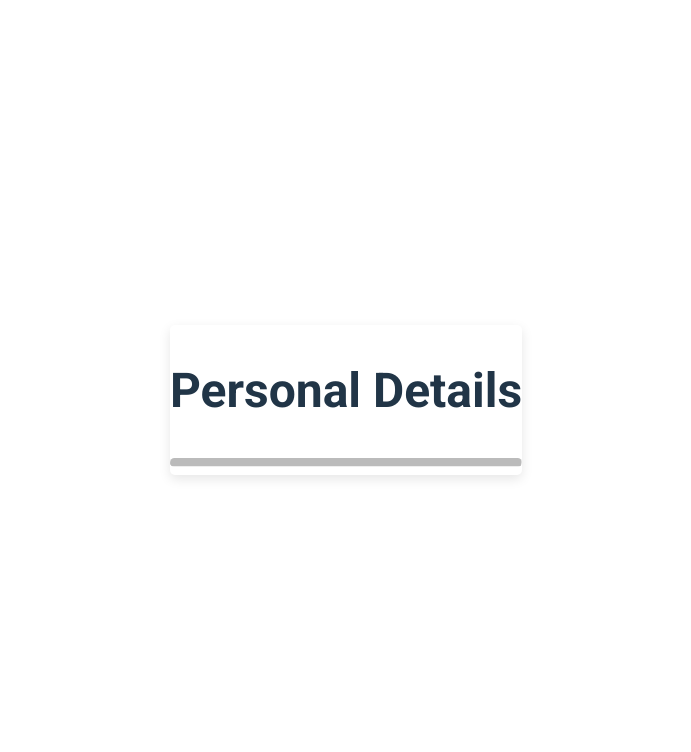
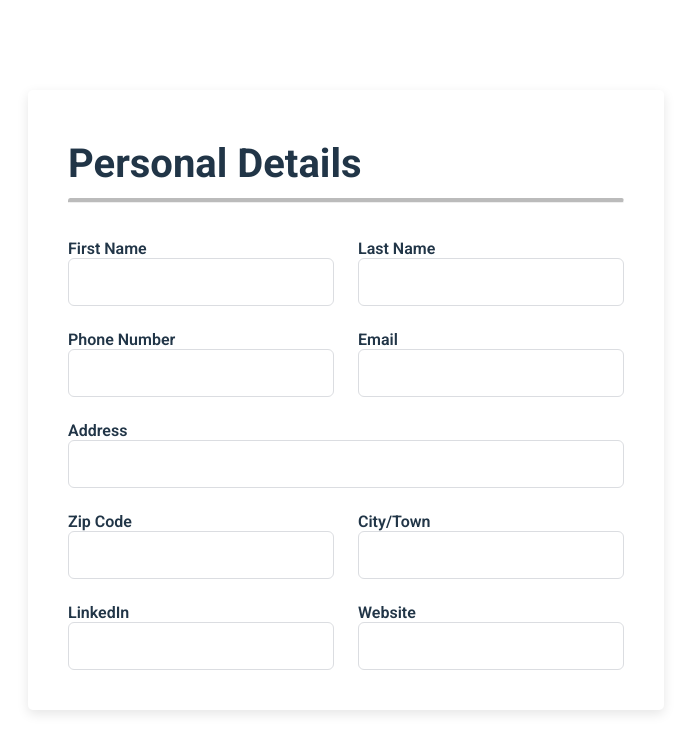
Before and after one commit to Edward-Rodriguez/cv-application, a React (Vite) app: page / in a window 1280 px wide. Shown: the top 752 px of the page, without its empty margins (294-985 px from the left). Built offline with nearby package versions, Linux system fonts and the light colour scheme.

Commit message:
Add personal details input fields -no error handling yet

```diff
--- a/src/App.jsx
+++ b/src/App.jsx
@@ -1,12 +1,34 @@
 import { useState } from 'react';
 import './App.css';
 import Section from './components/Section';
+import Input from './components/Input';
+import {
+  FIRST_NAME,
+  LAST_NAME,
+  PERSONAL_DETAILS,
+  PHONE_NUMBER,
+  EMAIL,
+  ADDRESS,
+  ZIP_CODE,
+  CITY_TOWN,
+  LINKEDIN,
+  WEBSITE,
+} from './consts/headings';
+import { TEXT } from './consts/attrValues';
 
 function App() {
   return (
-    <>
-      <Section title='Personal Details' id='personal' />
-    </>
+    <Section title={PERSONAL_DETAILS} id='personal'>
+      <Input label={FIRST_NAME} type={TEXT} />
+      <Input label={LAST_NAME} type={TEXT} />
+      <Input label={PHONE_NUMBER} type={TEXT} />
+      <Input label={EMAIL} type={EMAIL} />
+      <Input label={ADDRESS} type={TEXT} />
+      <Input label={ZIP_CODE} type={TEXT} />
+      <Input label={CITY_TOWN} type={TEXT} />
+      <Input label={LINKEDIN} type={TEXT} />
+      <Input label={WEBSITE} type={TEXT} />
+    </Section>
   );
 }
 
--- a/src/components/Input.jsx
+++ b/src/components/Input.jsx
@@ -1,13 +1,22 @@
+import '../styles/Input.css';
+
 export default function Input({ label, type, value, onChange, isRequired }) {
+  const id = label.toLowerCase().replaceAll(' ', '');
+
   return (
+    <div id={id + '-form'} className='form-control'>
       <label>
         {label}
         <input
+          id={id}
           type={type}
           value={value}
           onChange={onChange}
           required={isRequired}
         />
       </label>
+    </div>
   );
 }
+
+function autoCompleteValue(type) {}
--- a/src/components/Section.jsx
+++ b/src/components/Section.jsx
@@ -1,5 +1,6 @@
 import SectionHeader from './SectionHeader';
 import '../styles/Section.css';
+import {} from '../consts/headings';
 
 export default function Section({ title, id, children }) {
   return (
--- a/src/consts/attrValues.js
+++ b/src/consts/attrValues.js
@@ -1 +1 @@
-const TEXT = 'text';
+export const TEXT = 'text';
--- a/src/consts/headings.js
+++ b/src/consts/headings.js
@@ -1,17 +1,17 @@
 // section headers
-const PERSONAL_DETAILS = 'Personal Details';
-const WORK_EXPERIENCE = 'Work Experience';
-const EDUCATION = 'Education';
-const OTHER = 'Other';
-const TEMPLATE = 'Template';
+export const PERSONAL_DETAILS = 'Personal Details';
+export const WORK_EXPERIENCE = 'Work Experience';
+export const EDUCATION = 'Education';
+export const OTHER = 'Other';
+export const TEMPLATE = 'Template';
 
 // label headings
-const FIRST_NAME = 'First Name';
-const LAST_NAME = 'Last Name';
-const PHONE_NUMBER = 'Phone Number';
-const EMAIL = 'Email';
-const ADDRESS = 'Address';
-const ZIP_CODE = 'Zip Code';
-const CITY_TOWN = 'City/Town';
-const LINKEDIN = 'LinkedIn';
-const WEBSITE = 'Website';
+export const FIRST_NAME = 'First Name';
+export const LAST_NAME = 'Last Name';
+export const PHONE_NUMBER = 'Phone Number';
+export const EMAIL = 'Email';
+export const ADDRESS = 'Address';
+export const ZIP_CODE = 'Zip Code';
+export const CITY_TOWN = 'City/Town';
+export const LINKEDIN = 'LinkedIn';
+export const WEBSITE = 'Website';
--- a/src/index.css
+++ b/src/index.css
@@ -1,8 +1,20 @@
+@import url('https://fonts.googleapis.com/css2?family=Roboto:ital,wght@0,100..900;1,100..900&display=swap');
+
+html {
+  box-sizing: border-box;
+  font-size: 62.5%;
+}
+
+*,
+::before,
+::after {
+  box-sizing: inherit;
+  margin: 0;
+  padding: 0;
+}
+
 :root {
-  font-family: system-ui, Avenir, Helvetica, Arial, sans-serif;
-  line-height: 1.5;
-  font-weight: 400;
-
+  font-family: 'Roboto', sans-serif;
   color-scheme: light dark;
   color: rgba(255, 255, 255, 0.87);
   background-color: #242424;
--- a/src/styles/Input.css
+++ b/src/styles/Input.css
@@ -1 +1,19 @@
 /* input:required  */
+
+.form-control > label {
+  font-size: 16px;
+  font-weight: 600;
+  display: flex;
+  flex-direction: column;
+  align-items: flex-start;
+}
+
+.form-control input {
+  appearance: none;
+  height: 48px;
+  border: 1px solid #dbdde1;
+  border-radius: 6px;
+  outline: none;
+  padding: 8px 16px;
+  font-size: 1.8rem;
+}
--- a/src/styles/Section.css
+++ b/src/styles/Section.css
@@ -4,9 +4,18 @@ section {
   box-shadow: rgba(0, 0, 0, 0.1) 0px 4px 12px;
   display: grid;
   grid-template-columns: repeat(2, 1fr);
-  grid-template-areas: 'header header';
+  padding: 40px;
+  gap: 24px;
 }
 
 section .sectionHeader {
-  grid-area: header;
+  grid-column: span 2;
 }
+
+#address-form {
+  grid-column: span 2;
+}
+
+#address-form input {
+  width: 100%;
+}
--- a/src/styles/SectionHeader.css
+++ b/src/styles/SectionHeader.css
@@ -1,15 +1,23 @@
-@import url('https://fonts.googleapis.com/css2?family=Roboto:ital,wght@0,100..900;1,100..900&display=swap');
+.sectionHeader {
+  display: flex;
+  flex-direction: column;
+  align-items: flex-start;
+}
 
 .sectionHeader > h1 {
   font-family: 'Roboto', sans-serif;
   font-optical-sizing: auto;
-  font-size: 48px;
+  font-size: 40px;
   font-weight: 700;
   font-style: normal;
   font-variation-settings: 'wdth' 100;
+  margin: 12px 0px;
 }
 
 .custom-divider {
-  border-top: 8px solid #bbb;
+  border-top: 4px solid #bbb;
   border-radius: 5px;
+  width: 100%;
+  height: min-content;
+  margin-bottom: 12px;
 }
```
Lines whose indentation alone changed are shown as unchanged.
